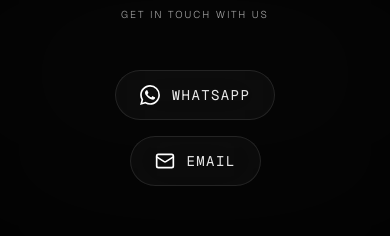
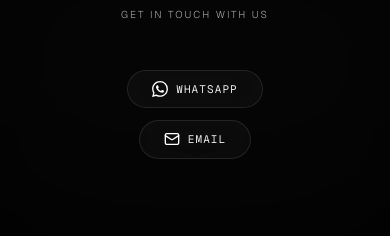
Before and after one commit to kuldeepsinh18/campaign-showcase, a Next.js app: page / in a window 390 px wide. Shown: the part 2481-2717 px from the top of the page. Built offline with nearby package versions, Linux system fonts and the light colour scheme.

Commit message:
final portfolio update

```diff
--- a/src/app/campaign/[id]/page.tsx
+++ b/src/app/campaign/[id]/page.tsx
@@ -170,14 +170,23 @@
                           </div>
                         </>
                       ) : (
+                        <div className="w-full h-full relative flex items-center justify-center bg-black">
+                          {/* Loading Spinner Behind Video */}
+                          <div className="absolute inset-0 flex flex-col items-center justify-center z-0 gap-4">
+                            <div className="w-10 h-10 border-4 border-white/20 border-t-white/100 rounded-full animate-spin" />
+                            <span className="text-[10px] md:text-xs font-mono text-white/50 uppercase tracking-widest">Loading Reel...</span>
+                          </div>
                           <video
+                            preload="metadata"
+                            playsInline
+                            muted
                             controls
                             autoPlay
-                          playsInline
-                          className="w-full h-full object-cover"
+                            className="w-full h-full object-cover relative z-10"
                           >
                             <source src={item.src} type="video/mp4" />
                           </video>
+                        </div>
                       )}
                     </motion.div>
                   )
@@ -236,7 +245,8 @@
                             muted
                             className="w-full h-full object-cover transition-transform duration-1000 group-hover:scale-105 pointer-events-none"
                           >
-                            <source src={item.src} type="video/mp4" />
+                            {/* Appending #t=0.1 forces mobile browsers to lazy-load just the 1st frame as a thumbnail */}
+                            <source src={`${item.src}#t=0.1`} type="video/mp4" />
                           </video>
                         )}
 
@@ -280,7 +290,7 @@
               </p>
             </motion.div>
 
-            <div className="flex flex-col sm:flex-row items-center justify-center gap-4 md:gap-6">
+            <div className="flex flex-col sm:flex-row items-center justify-center gap-3 md:gap-6">
               {/* WhatsApp Button */}
               <motion.a
                 href="https://wa.me/918866035771"
@@ -291,10 +301,10 @@
                 viewport={{ once: true }}
                 whileHover={{ y: -4, scale: 1.05 }}
                 transition={{ duration: 0.4, ease: [0.16, 1, 0.3, 1] }}
-                className="flex items-center gap-3 px-6 py-3.5 md:px-8 md:py-4 rounded-full bg-neutral-900/40 backdrop-blur-xl border border-white/10 hover:border-white/30 hover:bg-neutral-800/60 hover:shadow-[0_0_30px_rgba(255,255,255,0.1)] transition-all group justify-center cursor-pointer"
+                className="flex items-center gap-2 md:gap-3 px-6 py-2.5 md:px-8 md:py-4 rounded-full bg-neutral-900/40 backdrop-blur-xl border border-white/10 hover:border-white/30 hover:bg-neutral-800/60 hover:shadow-[0_0_30px_rgba(255,255,255,0.1)] transition-all group justify-center cursor-pointer"
               >
-                <WhatsappIcon className="w-5 h-5 text-white group-hover:scale-110 transition-transform duration-500" />
-                <span className="text-sm font-mono text-white/90 uppercase tracking-widest group-hover:text-white transition-colors">WhatsApp</span>
+                <WhatsappIcon className="w-4 h-4 md:w-5 md:h-5 text-white group-hover:scale-110 transition-transform duration-500" />
+                <span className="text-[11px] md:text-sm font-mono text-white/90 uppercase tracking-widest group-hover:text-white transition-colors">WhatsApp</span>
               </motion.a>
 
               {/* Email Button */}
@@ -305,10 +315,10 @@
                 viewport={{ once: true }}
                 whileHover={{ y: -4, scale: 1.05 }}
                 transition={{ duration: 0.4, delay: 0.1, ease: [0.16, 1, 0.3, 1] }}
-                className="flex items-center gap-3 px-6 py-3.5 md:px-8 md:py-4 rounded-full bg-neutral-900/40 backdrop-blur-xl border border-white/10 hover:border-white/30 hover:bg-neutral-800/60 hover:shadow-[0_0_30px_rgba(255,255,255,0.1)] transition-all group justify-center cursor-pointer"
+                className="flex items-center gap-2 md:gap-3 px-6 py-2.5 md:px-8 md:py-4 rounded-full bg-neutral-900/40 backdrop-blur-xl border border-white/10 hover:border-white/30 hover:bg-neutral-800/60 hover:shadow-[0_0_30px_rgba(255,255,255,0.1)] transition-all group justify-center cursor-pointer"
               >
-                <Mail className="w-5 h-5 text-white group-hover:scale-110 transition-transform duration-500" />
-                <span className="text-sm font-mono text-white/90 uppercase tracking-widest group-hover:text-white transition-colors">Email</span>
+                <Mail className="w-4 h-4 md:w-5 md:h-5 text-white group-hover:scale-110 transition-transform duration-500" />
+                <span className="text-[11px] md:text-sm font-mono text-white/90 uppercase tracking-widest group-hover:text-white transition-colors">Email</span>
               </motion.a>
             </div>
           </div>
--- a/src/app/page.tsx
+++ b/src/app/page.tsx
@@ -206,7 +206,7 @@
               </p>
             </motion.div>
 
-            <div className="flex flex-col sm:flex-row items-center justify-center gap-4 md:gap-6">
+            <div className="flex flex-col sm:flex-row items-center justify-center gap-3 md:gap-6">
               {/* WhatsApp Button */}
               <motion.a
                 href="https://wa.me/918866035771"
@@ -217,10 +217,10 @@
                 viewport={{ once: true }}
                 whileHover={{ y: -4, scale: 1.05 }}
                 transition={{ duration: 0.4, ease: [0.16, 1, 0.3, 1] }}
-                className="flex items-center gap-3 px-6 py-3.5 md:px-8 md:py-4 rounded-full bg-neutral-900/40 backdrop-blur-xl border border-white/10 hover:border-white/30 hover:bg-neutral-800/60 hover:shadow-[0_0_30px_rgba(255,255,255,0.1)] transition-all group justify-center cursor-pointer"
+                className="flex items-center gap-2 md:gap-3 px-6 py-2.5 md:px-8 md:py-4 rounded-full bg-neutral-900/40 backdrop-blur-xl border border-white/10 hover:border-white/30 hover:bg-neutral-800/60 hover:shadow-[0_0_30px_rgba(255,255,255,0.1)] transition-all group justify-center cursor-pointer"
               >
-                <WhatsappIcon className="w-5 h-5 text-white group-hover:scale-110 transition-transform duration-500" />
-                <span className="text-sm font-mono text-white/90 uppercase tracking-widest group-hover:text-white transition-colors">WhatsApp</span>
+                <WhatsappIcon className="w-4 h-4 md:w-5 md:h-5 text-white group-hover:scale-110 transition-transform duration-500" />
+                <span className="text-[11px] md:text-sm font-mono text-white/90 uppercase tracking-widest group-hover:text-white transition-colors">WhatsApp</span>
               </motion.a>
 
               {/* Email Button */}
@@ -231,10 +231,10 @@
                 viewport={{ once: true }}
                 whileHover={{ y: -4, scale: 1.05 }}
                 transition={{ duration: 0.4, delay: 0.1, ease: [0.16, 1, 0.3, 1] }}
-                className="flex items-center gap-3 px-6 py-3.5 md:px-8 md:py-4 rounded-full bg-neutral-900/40 backdrop-blur-xl border border-white/10 hover:border-white/30 hover:bg-neutral-800/60 hover:shadow-[0_0_30px_rgba(255,255,255,0.1)] transition-all group justify-center cursor-pointer"
+                className="flex items-center gap-2 md:gap-3 px-6 py-2.5 md:px-8 md:py-4 rounded-full bg-neutral-900/40 backdrop-blur-xl border border-white/10 hover:border-white/30 hover:bg-neutral-800/60 hover:shadow-[0_0_30px_rgba(255,255,255,0.1)] transition-all group justify-center cursor-pointer"
               >
-                <Mail className="w-5 h-5 text-white group-hover:scale-110 transition-transform duration-500" />
-                <span className="text-sm font-mono text-white/90 uppercase tracking-widest group-hover:text-white transition-colors">Email</span>
+                <Mail className="w-4 h-4 md:w-5 md:h-5 text-white group-hover:scale-110 transition-transform duration-500" />
+                <span className="text-[11px] md:text-sm font-mono text-white/90 uppercase tracking-widest group-hover:text-white transition-colors">Email</span>
               </motion.a>
             </div>
           </div>
```
Lines whose indentation alone changed are shown as unchanged.
